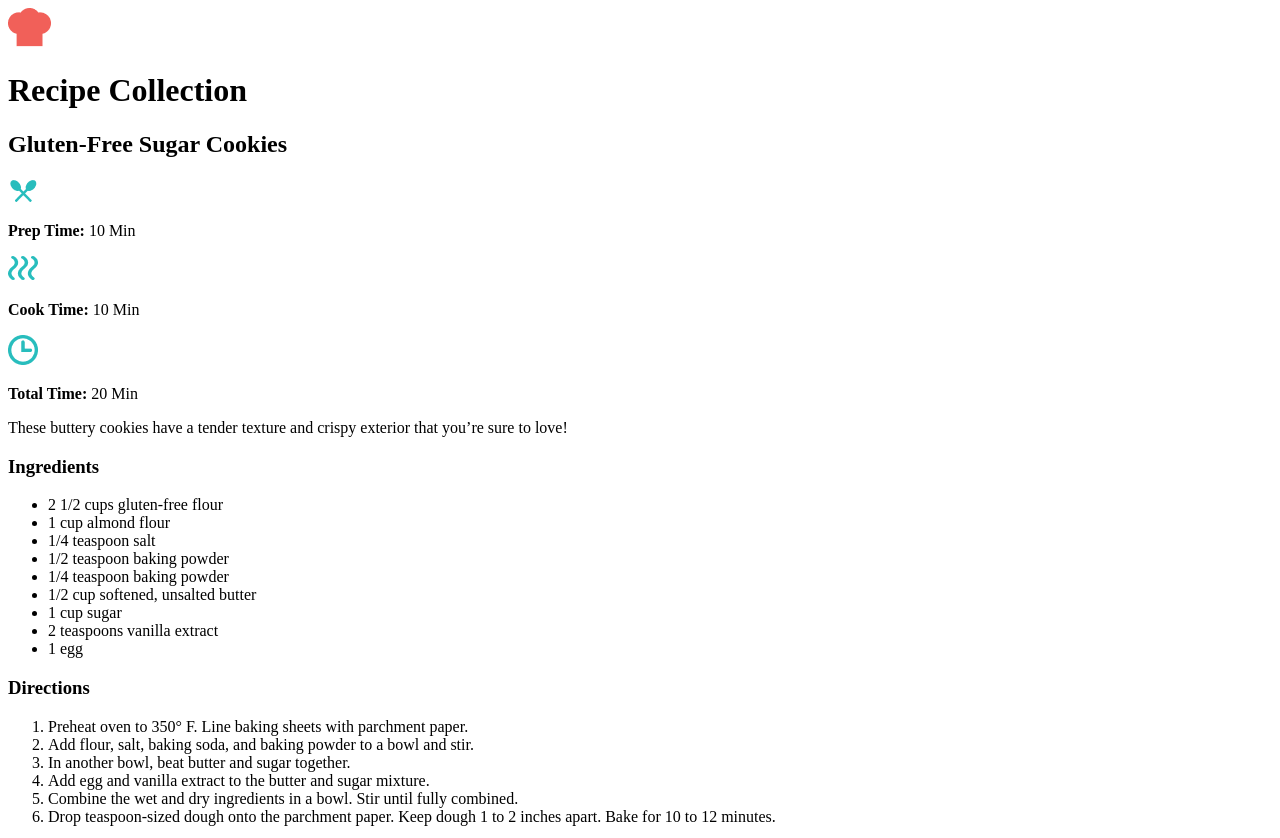
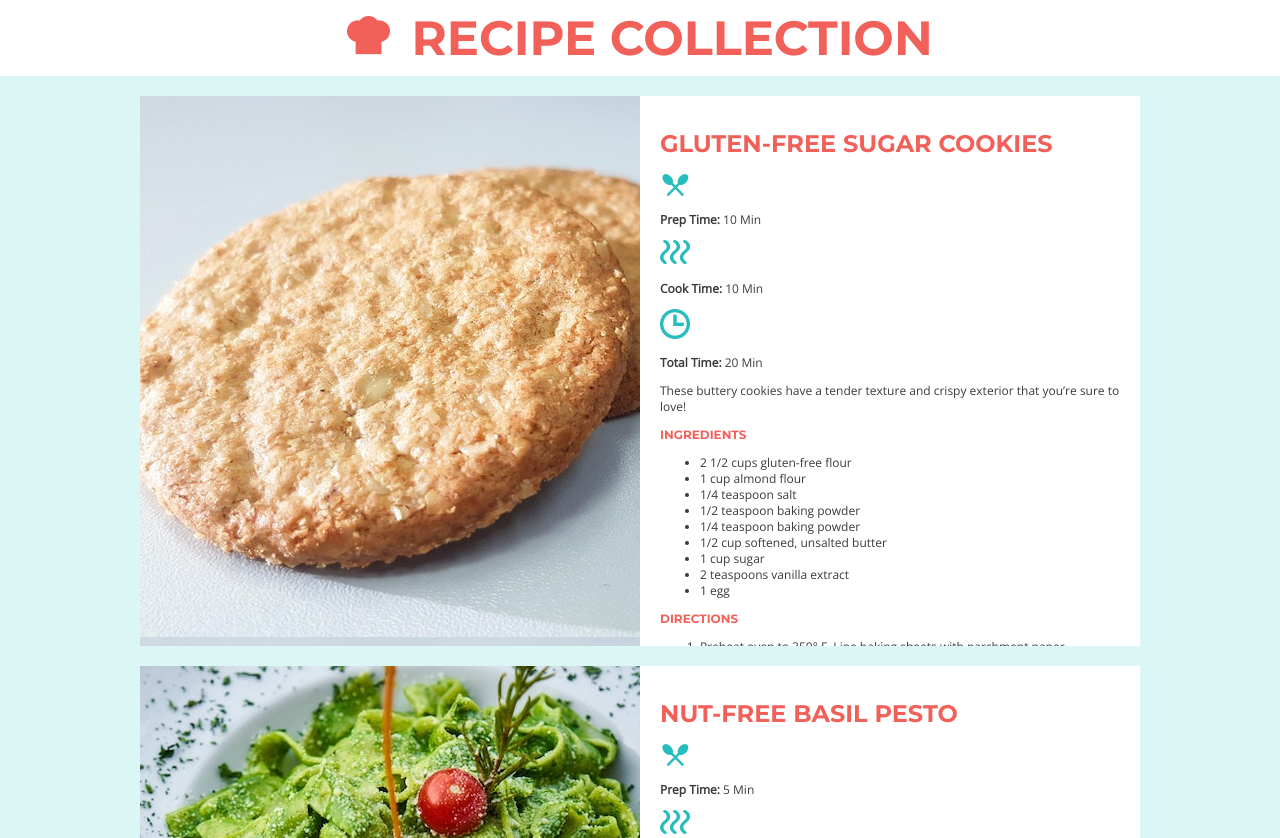
Before and after one commit to inadinerodriguez/recipe-cards, a plain HTML site: page index.html in a window 1280 px wide. Shown: the top 838 px of the page. Drawn offline with nearby package versions, Linux system fonts and the light colour scheme.

Commit message:
Add base style and images

```diff
--- /dev/null
+++ b/css/main.css
@@ -0,0 +1,87 @@
+/******* BASE STYLES *******/
+
+body {
+    font-family: 'Open Sans';
+    font-size: 12px;
+    line-height: 16px;
+    color: #3B3B3B;
+    background-color: #DAF7F6;
+}
+
+h1, h2, h3 {
+    font-family: 'Montserrat';
+    color: #F16059;
+    text-transform: uppercase;
+}
+
+h1 {
+    display: inline-block;
+    font-size: 48px;
+    font-weight: 700;
+    padding-top: 30px;
+    padding-bottom: 30px;
+    margin: 0 auto;
+
+
+}
+
+h2 {
+    font-size: 24px;
+}
+
+h3 {
+    font-size: 12px;
+}
+
+/******* HEADER *******/
+
+header {
+    background-color: #fff;
+    text-align: center;
+}
+
+header img {
+    margin-right: 18px;
+}
+
+/******* MAIN *******/
+
+main {
+    width: 1000px;
+    margin: 0 auto;
+}
+
+.card {
+    margin-top: 20px;
+    margin-bottom: 20px;
+    overflow: hidden;
+}
+
+.image {
+    float: left;
+    width: 500px;
+    height: 550px;
+}
+
+.recipe {
+    float: left;
+    padding: 20px;
+    width: 500px;
+    height: 550px;
+    background-color: #fff;
+    box-sizing: border-box;
+}
+
+/******* IMAGES *******/
+
+#cookies {
+    background-image: url('../img/gluten-free-sugar-cookies.jpg');
+}
+
+#pesto {
+    background-image: url('../img/nut-free-pesto.jpg');
+}
+
+#salad {
+    background-image: url('../img/watermelon-salad.jpg');
+}
--- a/index.html
+++ b/index.html
@@ -4,7 +4,10 @@
     <head>
         <meta charset="utf-8">
         <title>Recipe Cards Project</title>
+        <link href="css/normalize.css" type="text/css" rel="stylesheet">
+        <link href="css/main.css" type="text/css" rel="stylesheet">
         <link href="https://fonts.googleapis.com/css?family=Montserrat:700%7COpen+Sans&display=swap" rel="stylesheet">
+
     </head>
 
     <body>
```
